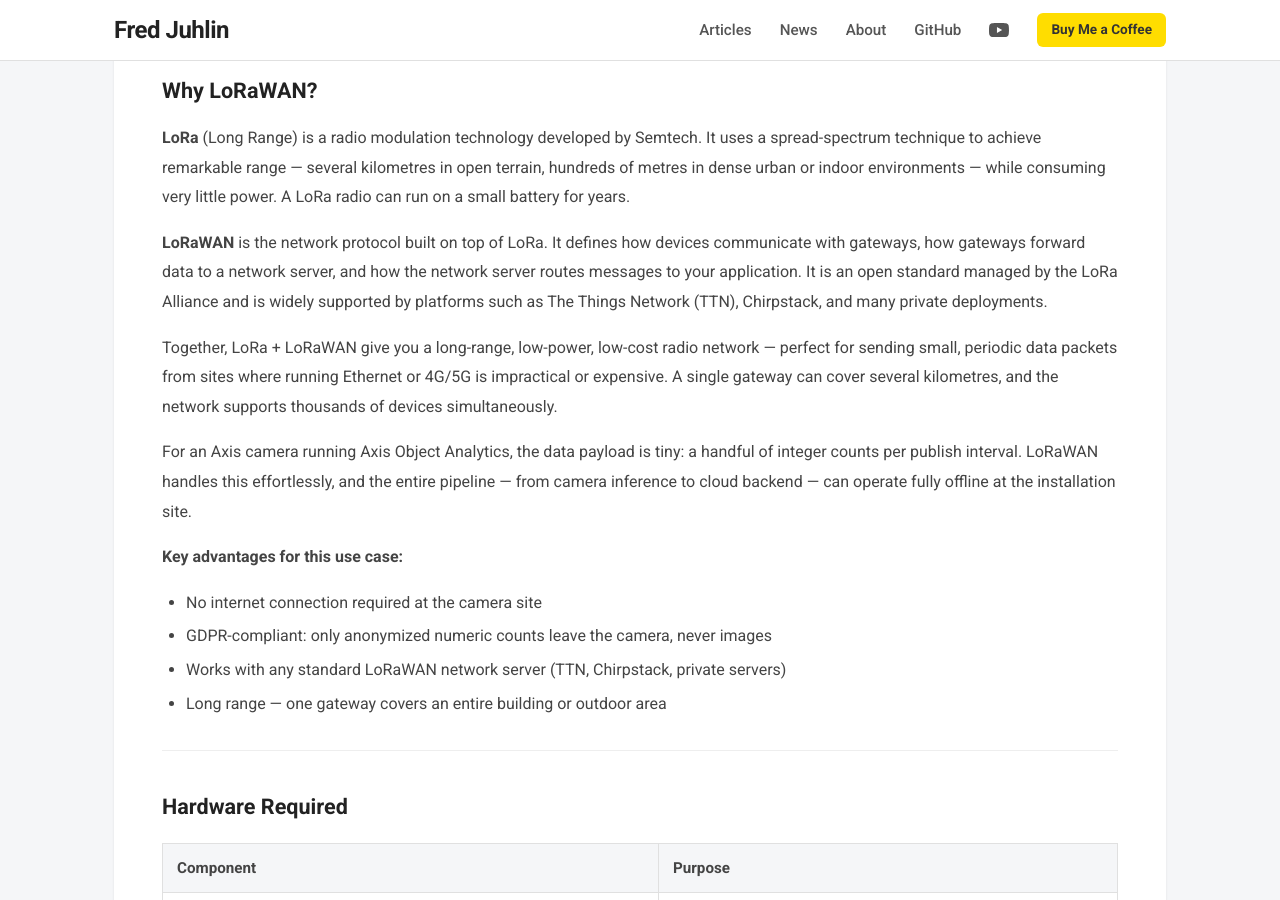
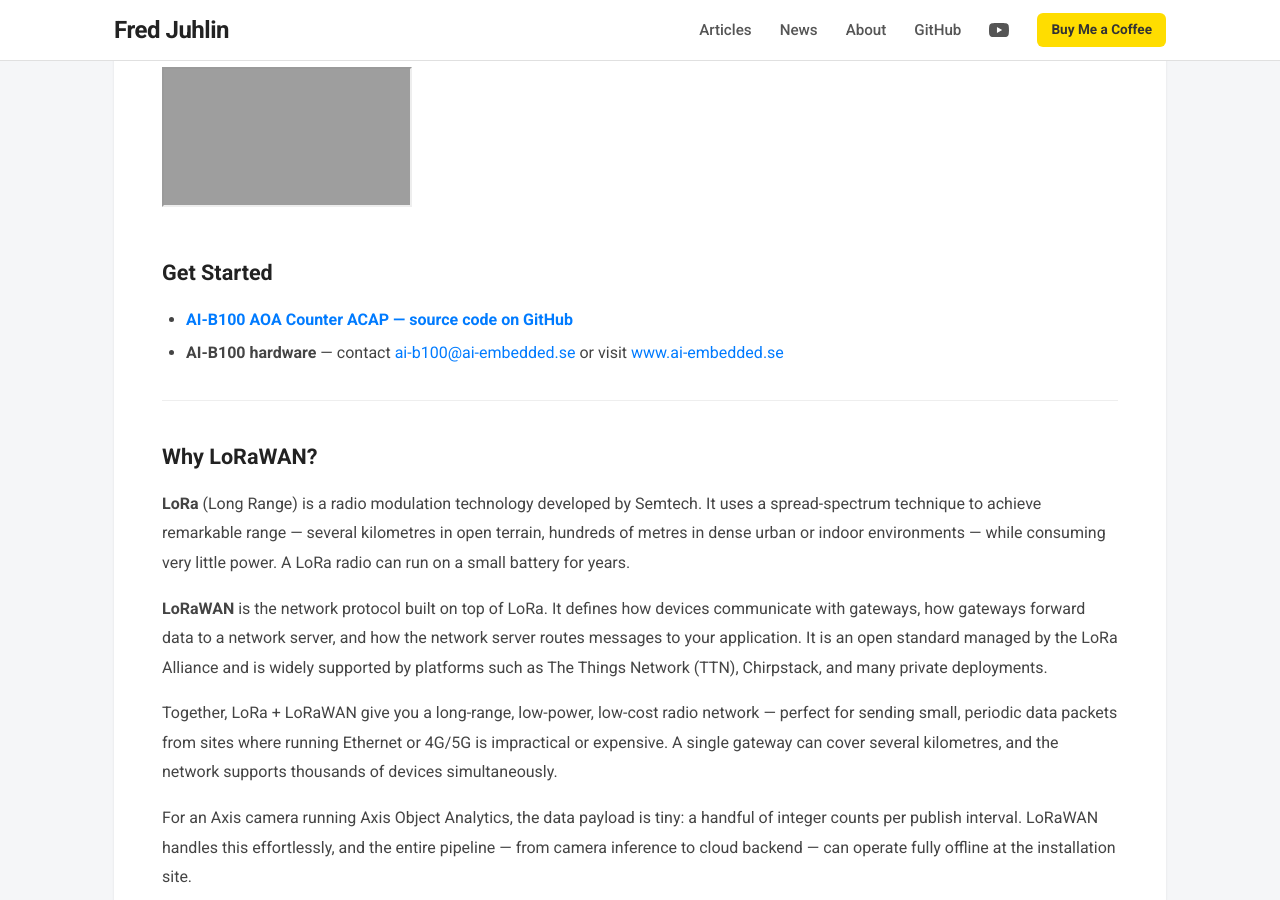
Before and after one commit to pandosme/pandosme.github.io, a Jekyll site: the page built from docs/_posts/2026-03-18-axis-aoa-counter-lorawan.md, in a window 1280 px wide and 900 px high, scrolled down 448 px. Built offline with Jekyll 4.4.1, drawn with Linux system fonts in a browser that asks for light colours; some of the changed text lies outside the part shown; grey boxes are pictures that could not be loaded.

```diff
--- a/docs/_includes/youtube.html
+++ b/docs/_includes/youtube.html
@@ -1,5 +1,5 @@
 <div class="embed-container">
-    <iframe width="640" height="390"
+    <iframe width="460" height="180"
     src="https://www.youtube.com/embed/{{ include.id }}"
     frameborder="0" allowfullscreen></iframe>
 </div>
--- a/docs/_posts/2026-03-18-axis-aoa-counter-lorawan.md
+++ b/docs/_posts/2026-03-18-axis-aoa-counter-lorawan.md
@@ -7,6 +7,16 @@ image: /assets/ai-b100-banner.png
 ---
 
 Axis cameras running Axis Object Analytics can count people, vehicles, and other objects with high accuracy — but getting those counts out of a remote or network-constrained site has always been a friction point. This article shows how to bridge that gap using the **AI-B100 LoRaWAN Bridge** from AI Embedded Nordic and a dedicated ACAP, sending live counter data over LoRaWAN without any internet connection or cloud subscription.
+
+---
+
+<iframe width="250" height="140" src="https://www.youtube.com/embed/EfR-Yydf51c" allow="fullscreen" allowfullscreen></iframe>
+
+
+## Get Started
+
+- **[AI-B100 AOA Counter ACAP — source code on GitHub](https://github.com/pandosme/AI-B100)**
+- **AI-B100 hardware** — contact [ai-b100@ai-embedded.se](mailto:ai-b100@ai-embedded.se) or visit [www.ai-embedded.se](https://www.ai-embedded.se)
 
 ---
 
```
Also changed, not shown: other parts of docs/_posts/2026-03-18-axis-aoa-counter-lorawan.md (+0 -4 lines), docs/_posts/2025-07-14-DetectX-Custom_Object_Detection.md (+5 -3 lines), docs/_posts/2026-08-08-Timelapse3.md (+9 -7 lines), docs/_posts/2026-10-05-detectx-yolov8.md (added, +35 -0 lines), docs/assets/yolov8.png (added).
